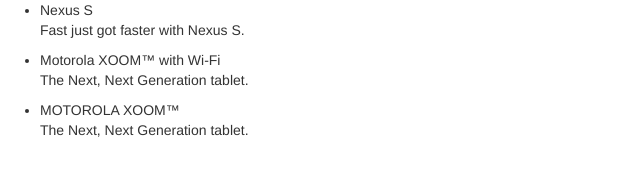
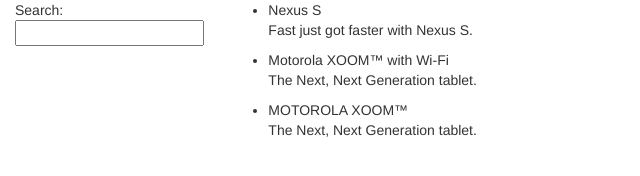
Before and after one commit to kocsis/angularjs_tutorial, a website: page app/index.html in a window 1280 px wide. Shown: the whole page, without its empty margins (0-640 px from the left). Drawn offline with nearby package versions, Linux system fonts and the light colour scheme.

Commit message:
Filtering Repeaters - Component Template and e2e Testing.

```diff
--- a/app/phone-list/phone-list.template.html
+++ b/app/phone-list/phone-list.template.html
@@ -1,6 +1,21 @@
-<ul>
-	<li ng-repeat="phone in $ctrl.phones">
-		<span>{{phone.name}}</span>
-		<p>{{phone.snippet}}</p>
-	</li>
-</ul>
+<div class="container-fluid">
+	<div class="row">
+		<div class="col-md-2">
+			<!--Sidebar content-->
+
+			Search: <input ng-model="$ctrl.query" />
+
+		</div>
+		<div class="col-md-10">
+			<!--Body content-->
+
+			<ul class="phones">
+				<li ng-repeat="phone in $ctrl.phones | filter:$ctrl.query">
+				<span>{{phone.name}}</span>
+				<p>{{phone.snippet}}</p>
+				</li>
+			</ul>
+
+		</div>
+	</div>
+</div>
```
Also changed, not shown: e2e-tests/scenarios.js (added, +25 -0 lines).
